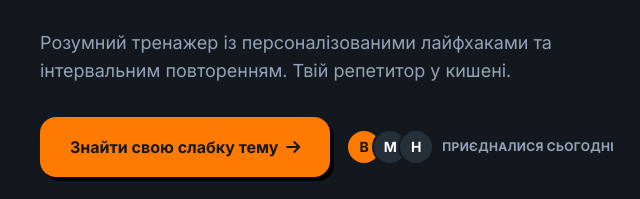
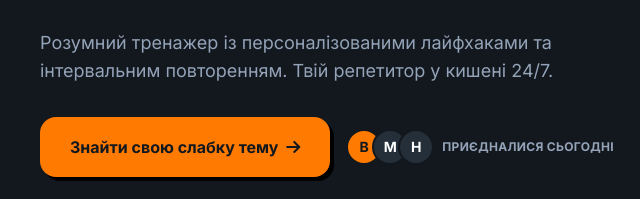
Before and after one commit to nastyakukhar2810-glitch/lab8-landing, a plain HTML site: page index.html in a window 1280 px wide. Shown: the part 436-635 px from the top of the page, 0-640 px from the left. Drawn offline with nearby package versions, Linux system fonts and the light colour scheme; no server answers.

Commit message:
fix: дрібні виправлення контенту

```diff
--- a/index.html
+++ b/index.html
@@ -4,7 +4,7 @@
   <meta charset="UTF-8">
   <meta name="viewport" content="width=device-width, initial-scale=1.0">
   <title>UkrMovych — +1 бал на НМТ за 20 секунд щодня</title>
-  <meta name="description" content="Розумний тренажер із персоналізованими лайфхаками та інтервальним повторенням. Твій репетитор у кишені.">
+  <meta name="description" content="Розумний тренажер із персоналізованими лайфхаками та інтервальним повторенням. Твій репетитор у кишені 24/7.">
   <link rel="icon" href="assets/images/logo.png" type="image/png">
   <link rel="preconnect" href="https://fonts.googleapis.com">
   <link rel="preconnect" href="https://fonts.gstatic.com" crossorigin>
@@ -88,7 +88,7 @@
         <h1 id="hero-title" class="text-display font-black">
           +1 бал на НМТ <span class="text-brand underline decoration-4 underline-offset-8">за 20 секунд</span> щодня
         </h1>
-        <p class="max-w-[46ch] text-base text-muted sm:text-lg">Розумний тренажер із персоналізованими лайфхаками та інтервальним повторенням. Твій репетитор у кишені.</p>
+        <p class="max-w-[46ch] text-base text-muted sm:text-lg">Розумний тренажер із персоналізованими лайфхаками та інтервальним повторенням. Твій репетитор у кишені 24/7.</p>
         <div class="flex w-full flex-wrap items-center gap-4">
           <a class="inline-flex min-h-11 w-full items-center justify-center gap-2 rounded-2xl border-2 border-transparent bg-brand px-7 py-4 font-bold text-ink shadow-hard transition hover:bg-brand-hover active:translate-x-0.5 active:translate-y-0.5 active:bg-brand-pressed active:shadow-hard-sm sm:w-auto" href="#trainer">
             Знайти свою слабку тему <i class="fas fa-arrow-right" aria-hidden="true"></i>
```
